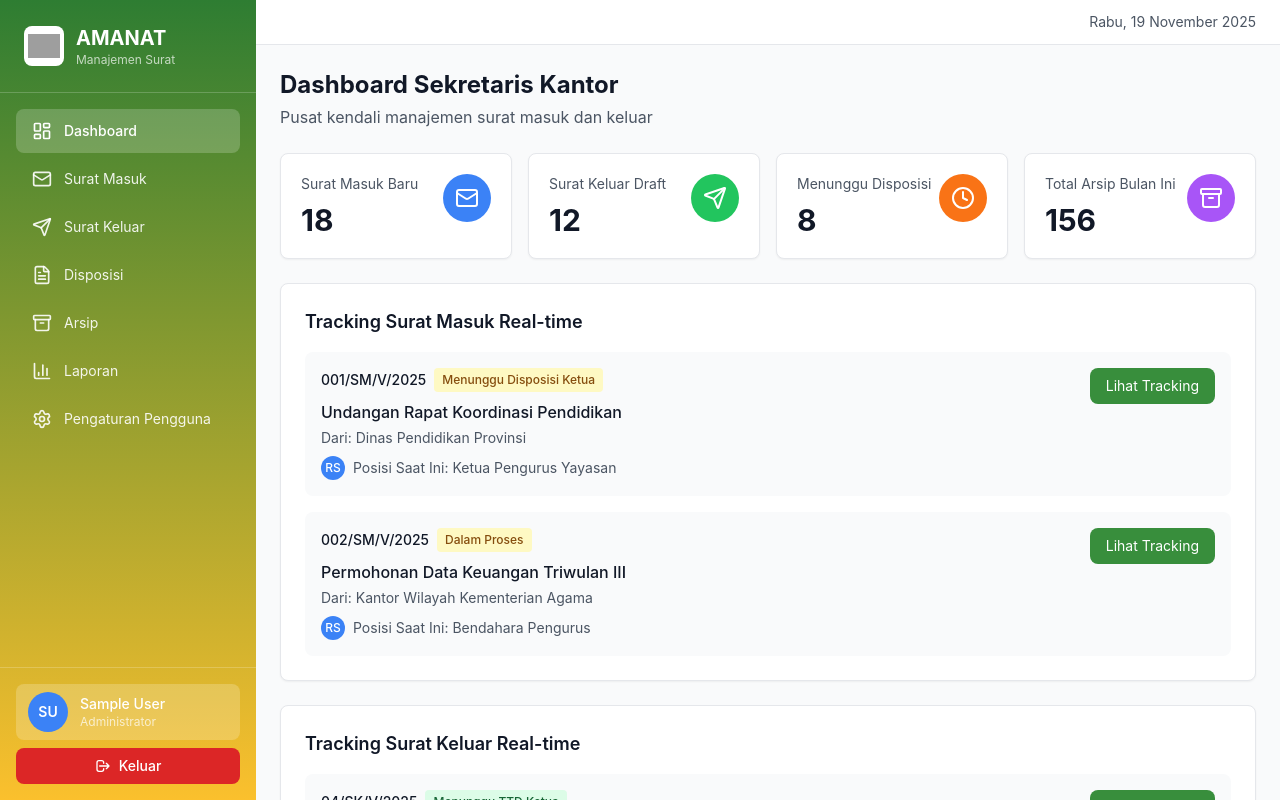
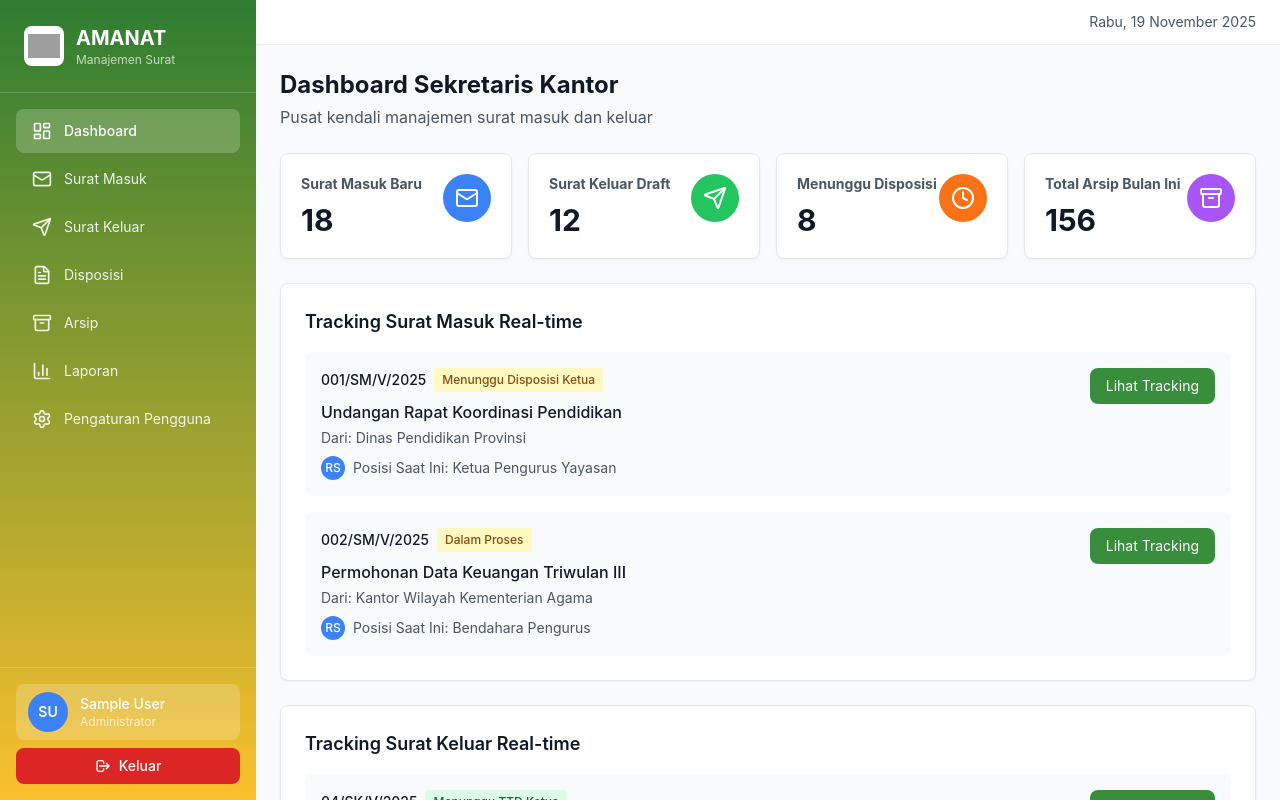
Before and after one commit to apriliamonica/FE-AMANAT, a React (Vite) app: page /dashboard in a window 1280 px wide. Shown: the top 800 px of the page. Built offline with nearby package versions, Linux system fonts and the light colour scheme; sample sign-in values are in the browser's storage; grey boxes are pictures that could not be loaded.

Commit message:
membuat page link pada dashboard admin

```diff
--- a/src/pages/dashboard/Dashboard.jsx
+++ b/src/pages/dashboard/Dashboard.jsx
@@ -1,4 +1,5 @@
 import { useState } from 'react';
+import { Link } from 'react-router-dom';
 import { Mail, Send, Clock, Archive } from 'lucide-react';
 import useAuthStore from '../../store/authStore';
 import TrackingModal from "../../components/Features/TrackingModal.jsx";
@@ -50,10 +51,10 @@ const Dashboard = () => {
 // Dashboard Sekretaris Kantor
 const DashboardSekretarisKantor = ({ openTracking }) => {
   const stats = [
-    { id: 1, title: 'Surat Masuk Baru', value: '18', icon: Mail, bgColor: 'bg-blue-500' },
-    { id: 2, title: 'Surat Keluar Draft', value: '12', icon: Send, bgColor: 'bg-green-500' },
-    { id: 3, title: 'Menunggu Disposisi', value: '8', icon: Clock, bgColor: 'bg-orange-500' },
-    { id: 4, title: 'Total Arsip Bulan Ini', value: '156', icon: Archive, bgColor: 'bg-purple-500' },
+    { id: 1, title: 'Surat Masuk Baru', value: '18', icon: Mail, bgColor: 'bg-blue-500', path: '/surat-masuk' },
+    { id: 2, title: 'Surat Keluar Draft', value: '12', icon: Send, bgColor: 'bg-green-500', path: '/surat-keluar' },
+    { id: 3, title: 'Menunggu Disposisi', value: '8', icon: Clock, bgColor: 'bg-orange-500', path: '/disposisi' },
+    { id: 4, title: 'Total Arsip Bulan Ini', value: '156', icon: Archive, bgColor: 'bg-purple-500', path: '/arsip' },
   ];
 
   const trackingSuratMasuk = [
@@ -103,10 +104,11 @@ const DashboardSekretarisKantor = ({ openTracking }) => {
         {stats.map((stat) => {
           const Icon = stat.icon;
           return (
-            <div key={stat.id} className="bg-white rounded-lg shadow-sm border border-gray-200 p-5">
+            <Link key={stat.id} to={stat.path} className="block" aria-label={`Buka ${stat.title}`}>
+              <div className="bg-white rounded-lg shadow-sm border border-gray-200 p-5 hover:shadow-md transition-shadow">
                 <div className="flex items-start justify-between">
                   <div className="flex-1">
-                  <p className="text-sm text-gray-600 mb-2 **font-bold**">{stat.title}</p>
+                    <p className="text-sm text-gray-600 mb-2 font-bold">{stat.title}</p>
                     <p className="text-3xl font-bold text-gray-900">{stat.value}</p>
                   </div>
                   <div className={`${stat.bgColor} p-3 rounded-full`}>
@@ -114,6 +116,7 @@ const DashboardSekretarisKantor = ({ openTracking }) => {
                   </div>
                 </div>
               </div>
+            </Link>
           );
         })}
       </div>
```
Lines whose indentation alone changed are shown as unchanged.
